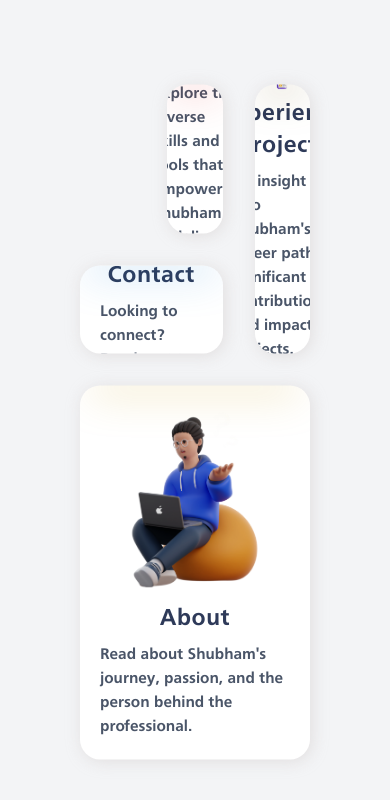
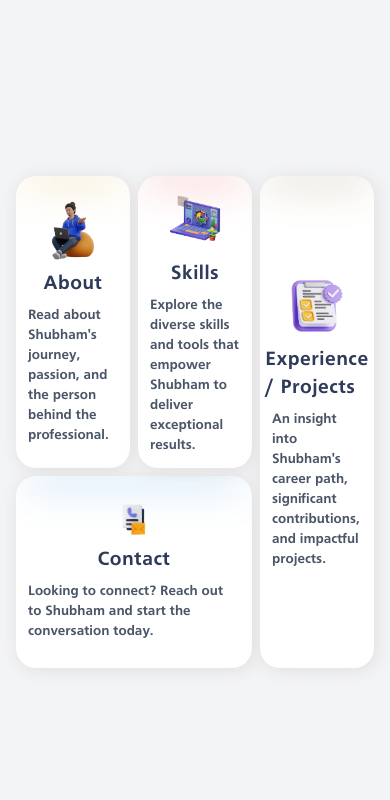
Before and after one commit to Shubham-Itself/newPortfolio, a Next.js app: page / in a window 390 px wide. Shown: the top 800 px of the page. Built offline with nearby package versions, Linux system fonts and the light colour scheme.

Commit message:
add screen responsive to 550

```diff
--- a/src/app/components/ProjectWrapper.tsx
+++ b/src/app/components/ProjectWrapper.tsx
@@ -16,13 +16,13 @@ const ProjectWrapper = () => {
   const [skillsInfo, setSkillsInfo] = useState(false);
   const [aboutInfoAnim, setAboutInfoAnim] = useState(false);
   return (
-    <div className=" bg-gray-100 relative min-h-screen overflow-hidden">
+    <div className="h-screen bg-gray-100 relative  overflow-hidden  md:py-[2rem]">
       {/* <Image src="/img/bgweb.webp" alt="" fill className="" /> */}
-      <div className="absolute top-2/4 left-2/4 -translate-x-2/4 -translate-y-2/4 w-full px-[80px]">
+      <div className="flex items-center justify-center h-full w-full p-[40px] md:px-[1rem] md:py-0  ">
         <div className="relative ">
-          <div className=" h-[80vh] grid grid-cols-6 grid-rows-5 gap-8">
+          <div className="  grid   grid-cols-6 grid-rows-5 md:gap-2 gap-6 md:h-full">
             <div
-              className={`col-span-2 row-span-3 md:col-span-6 md:row-span-3 rounded-[20px] shadow-custom bg-white translate125 overflow-hidden
+              className={`col-span-2 row-span-3    rounded-[20px] shadow-custom bg-white translate125 overflow-hidden
                  ${
                    isBig
                      ? "translate-x-[-125%] opacity-0"
@@ -43,7 +43,7 @@ const ProjectWrapper = () => {
             </div>
 
             <div
-              className={`col-span-4 row-span-2 col-start-1 row-start-4 bg-white   rounded-[20px] translate125 shadow-custom overflow-hidden ${
+              className={`md:hidden col-span-4 row-span-2 col-start-1  row-start-4 bg-white   rounded-[20px] translate125 shadow-custom overflow-hidden ${
                 isBig
                   ? "translate-x-[-125%] opacity-0"
                   : experienceInfo
@@ -61,7 +61,7 @@ const ProjectWrapper = () => {
               <Contact />
             </div>
             <div
-              className={`col-span-2 row-span-3 col-start-3 row-start-1 bg-white  rounded-[20px] translate125 shadow-custom overflow-hidden ${
+              className={`col-span-2 row-span-3 col-start-3 row-start-1  bg-white   rounded-[20px] translate125 shadow-custom overflow-hidden ${
                 isBig
                   ? "translate-x-[-231%] opacity-0"
                   : experienceInfo
@@ -79,7 +79,7 @@ const ProjectWrapper = () => {
               <Skills />
             </div>
             <div
-              className={`col-span-2 row-span-5 col-start-5 row-start-1 bg-white  rounded-[20px] translate125 origin-right origin-center overflow-hidden shadow-custom ${
+              className={`col-span-2 row-span-5 col-start-5 row-start-1  bg-white  rounded-[20px] translate125 origin-right origin-center overflow-hidden shadow-custom ${
                 isBig
                   ? "scale-x-125 opacity-0"
                   : experienceInfo
@@ -95,6 +95,25 @@ const ProjectWrapper = () => {
               }}
             >
               <Experience />
+            </div>
+
+            <div
+              className={`lg:hidden col-span-4 row-span-2 col-start-1 row-start-4  bg-white   rounded-[20px] translate125 shadow-custom overflow-hidden ${
+                isBig
+                  ? "translate-x-[-125%] opacity-0"
+                  : experienceInfo
+                  ? "scale-y-125 opacity-0 origin-bottom-left"
+                  : aboutInfo
+                  ? "translate-y-[125%] opacity-0"
+                  : skillsInfo
+                  ? "translate-y-[125%] opacity-0"
+                  : "translate-0 opacity-100"
+              }`}
+              onClick={() => {
+                setInfoExperience(true);
+              }}
+            >
+              <Contact />
             </div>
           </div>
 
--- a/src/app/components/home/Contact.tsx
+++ b/src/app/components/home/Contact.tsx
@@ -2,15 +2,21 @@ import React from "react";
 import Image from "next/image";
 const Contact = () => {
   return (
-    <div className="w-full h-full font-bold text-3xl flex justify-center items-center flex-col p-5 gap-2 relative overflow-hidden">
+    <div className="w-full h-full font-bold text-3xl flex justify-center items-center flex-col md:p-3 p-5 gap-2 relative overflow-hidden">
       <div className="w-[90%] h-[4px] bg-[#1080d6] absolute top-0 left-2/4 -translate-x-2/4  blur-[20px]"></div>
-      <div className="">
-        <Image src="/img/contact_us.webp" alt="" width={120} height={120} />
+      <div className="w-[17.31%]">
+        <Image
+          src="/img/contact_us.webp"
+          alt=""
+          width={120}
+          height={120}
+          style={{ width: "100%", height: "100%" }}
+        />
       </div>
-      <div className="font-extrabold text-2xl text-[#2E3A59] tracking-wide">
+      <div className="font-extrabold md:text-xl text-2xl text-[#2E3A59] tracking-wide">
         Contact
       </div>
-      <p className="text-base text-[#4A5568]">
+      <p className="text-base text-[#4A5568] md:text-sm">
         Looking to connect? Reach out to Shubham and start the conversation
         today.
       </p>
--- a/src/app/components/home/Experience.tsx
+++ b/src/app/components/home/Experience.tsx
@@ -3,15 +3,15 @@ import Image from "next/image";
 
 const Experience = () => {
   return (
-    <div className="w-full h-full font-bold text-3xl flex justify-center items-center flex-col p-5 gap-2 relative overflow-hidden">
+    <div className="w-full h-full font-bold text-3xl flex justify-center items-center md:p-3 flex-col p-5 gap-2 relative overflow-hidden">
       <div className="w-[90%] h-[4px] bg-[#654c01] absolute top-0 left-2/4 -translate-x-2/4  blur-[20px]"></div>
-      <div className="">
+      <div className="w-[70.52%] flex justify-center">
         <Image src="/img/experience.webp" alt="" width={220} height={220} />
       </div>
-      <div className="font-extrabold text-2xl text-[#2E3A59] tracking-wide">
+      <div className="font-extrabold md:text-xl text-2xl text-[#2E3A59] tracking-wide">
         Experience / Projects
       </div>
-      <p className="text-base text-[#4A5568]">
+      <p className="text-base text-[#4A5568] md:text-sm">
         An insight into Shubham&apos;s career path, significant contributions,
         and impactful projects.
       </p>
--- a/src/app/components/home/Home.tsx
+++ b/src/app/components/home/Home.tsx
@@ -3,15 +3,21 @@ import Image from "next/image";
 
 const Home = () => {
   return (
-    <div className="w-full h-full font-bold text-3xl flex justify-center items-center flex-col p-5 gap-2 relative overflow-hidden">
+    <div className="w-full h-full font-bold text-3xl flex justify-center items-center md:p-3 flex-col p-5 gap-2 relative overflow-hidden">
       <div className="w-[90%] h-[4px] bg-[#ca9802] absolute top-0 left-2/4 -translate-x-2/4  blur-[20px]"></div>
-      <div className="">
-        <Image src="/img/about_me.webp" alt="" width={220} height={220} />
+      <div className="w-[70.52%]">
+        <Image
+          src="/img/about_me.webp"
+          alt=""
+          width={220}
+          height={220}
+          style={{ width: "100%", height: "100%" }}
+        />
       </div>
-      <div className="font-extrabold text-2xl text-[#2E3A59] tracking-wide ">
+      <div className="font-extrabold text-2xl md:text-xl text-[#2E3A59] tracking-wide ">
         About
       </div>
-      <p className="text-base text-[#4A5568]">
+      <p className="text-base text-[#4A5568] md:text-sm">
         Read about Shubham&apos;s journey, passion, and the person behind the
         professional.
       </p>
--- a/src/app/components/home/Skills.tsx
+++ b/src/app/components/home/Skills.tsx
@@ -3,15 +3,21 @@ import Image from "next/image";
 
 const Skills = () => {
   return (
-    <div className="w-full h-full font-bold text-3xl flex justify-center items-center flex-col p-5 gap-2 relative overflow-hidden">
+    <div className="w-full h-full font-bold text-3xl flex justify-center items-center md:p-3 flex-col p-5 gap-2 relative overflow-hidden">
       <div className="w-[90%] h-[4px] bg-[#de1111] absolute top-0 left-2/4 -translate-x-2/4  blur-[20px]"></div>
-      <div className="">
-        <Image src="/img/skills.webp" alt="" width={220} height={220} />
+      <div className="w-[70.52%]">
+        <Image
+          src="/img/skills.webp"
+          alt=""
+          width={220}
+          height={220}
+          style={{ width: "100%", height: "100%" }}
+        />
       </div>
-      <div className="font-extrabold text-2xl text-[#2E3A59] tracking-wide">
+      <div className="font-extrabold text-2xl md:text-xl text-[#2E3A59] tracking-wide">
         Skills
       </div>
-      <p className="text-base text-[#4A5568]">
+      <p className="text-base text-[#4A5568] md:text-sm">
         Explore the diverse skills and tools that empower Shubham to deliver
         exceptional results.
       </p>
```
